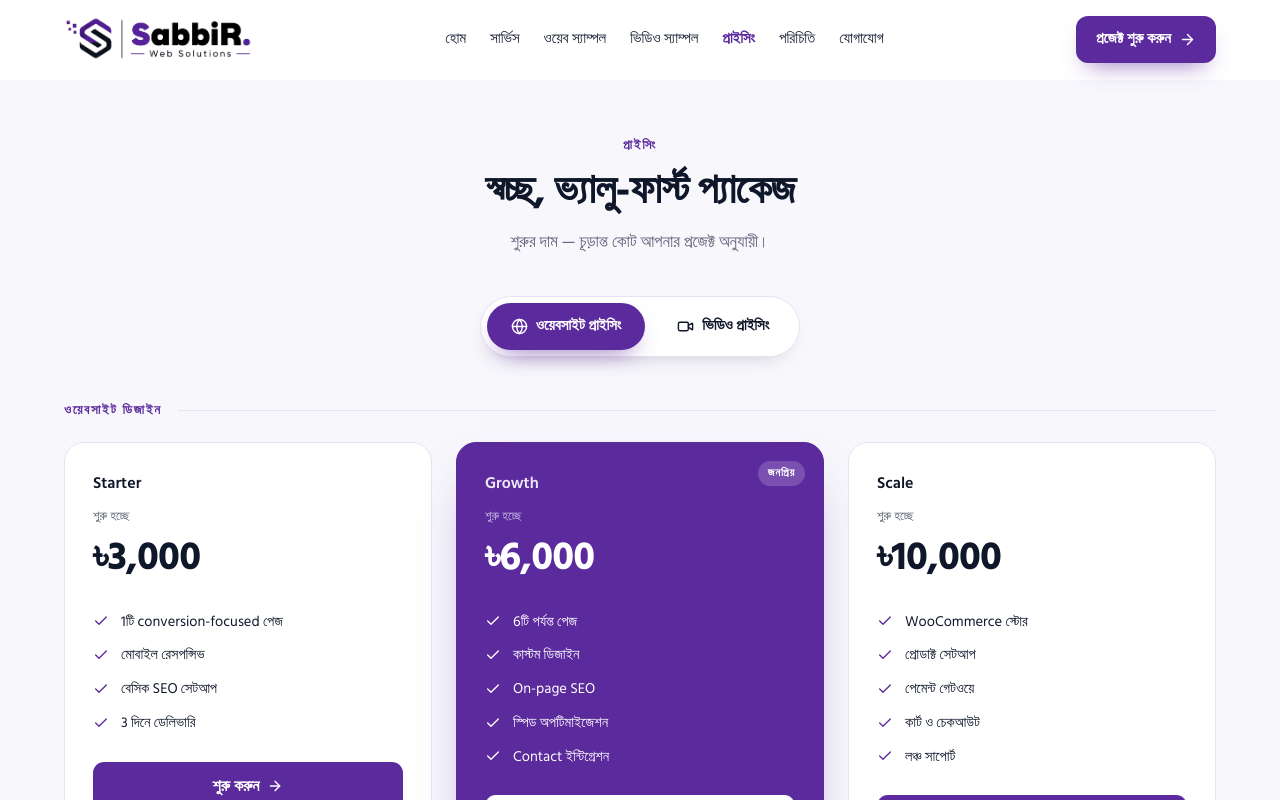
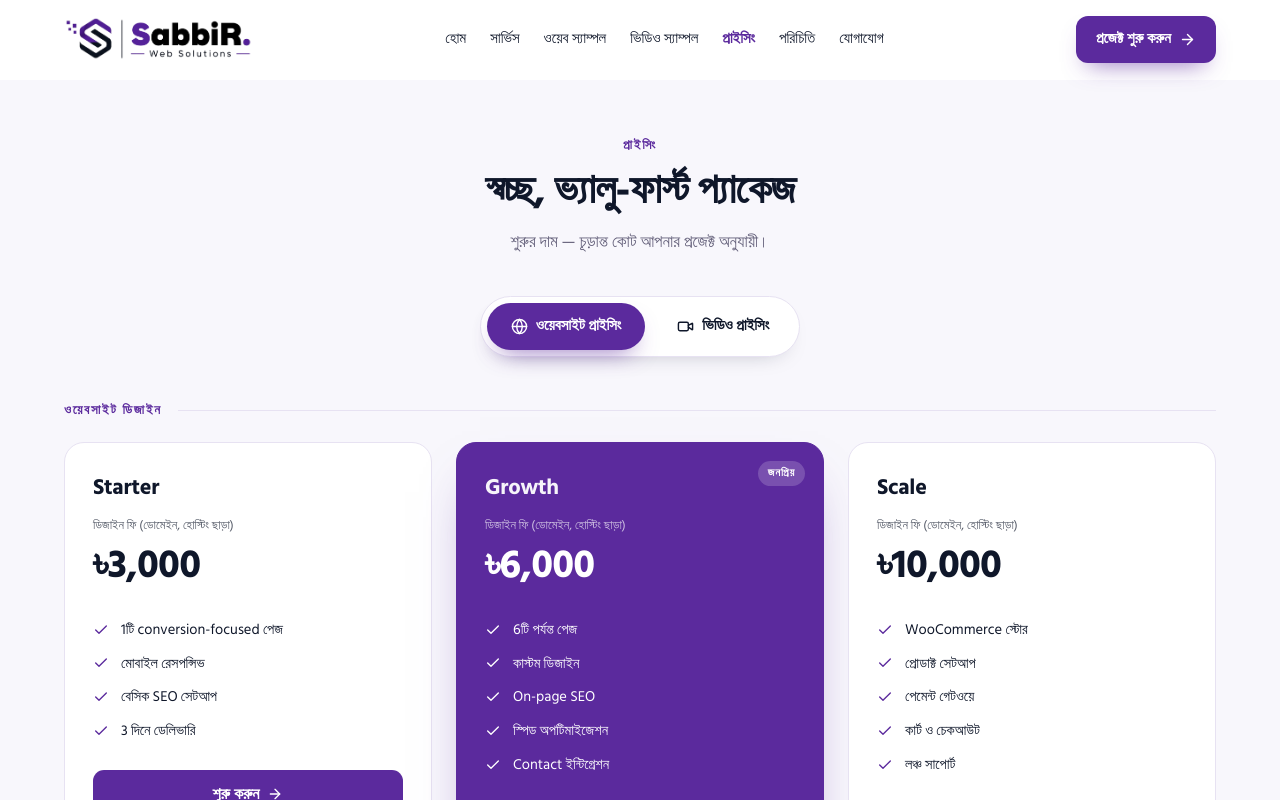
Before and after one commit to sourov6580/sabbir-web-solutions, a Next.js app: page /pricing in a window 1280 px wide. Shown: the top 800 px of the page. Built offline with nearby package versions, Linux system fonts and the light colour scheme.

Commit message:
Update PricingView.jsx

```diff
--- a/components/PricingView.jsx
+++ b/components/PricingView.jsx
@@ -19,8 +19,8 @@ function PlanCard({ p }) {
       {p.featured && (
         <span style={{ position: "absolute", top: 18, right: 18, fontSize: 11, fontWeight: 700, letterSpacing: ".08em", textTransform: "uppercase", background: "rgba(255,255,255,.18)", padding: "4px 10px", borderRadius: 999 }}>জনপ্রিয়</span>
       )}
-      <div style={{ fontSize: 16, fontWeight: 600, opacity: p.featured ? .9 : 1 }}>{p.name}</div>
-      <div style={{ marginTop: 12, fontSize: 13, opacity: .7 }}>শুরু হচ্ছে</div>
+      <div className="display" style={{ fontSize: 22, fontWeight: 700, letterSpacing: "-.01em", opacity: p.featured ? .95 : 1 }}>{p.name}</div>
+      <div style={{ marginTop: 12, fontSize: 12.5, opacity: .7, lineHeight: 1.5 }}>ডিজাইন ফি (ডোমেইন, হোস্টিং ছাড়া)</div>
       <div className="display" style={{ fontSize: 40, fontWeight: 800, letterSpacing: "-.02em" }}>{p.price}</div>
       <div className="mt-6 space-y-3">
         {p.feats.map((f) => (
```
